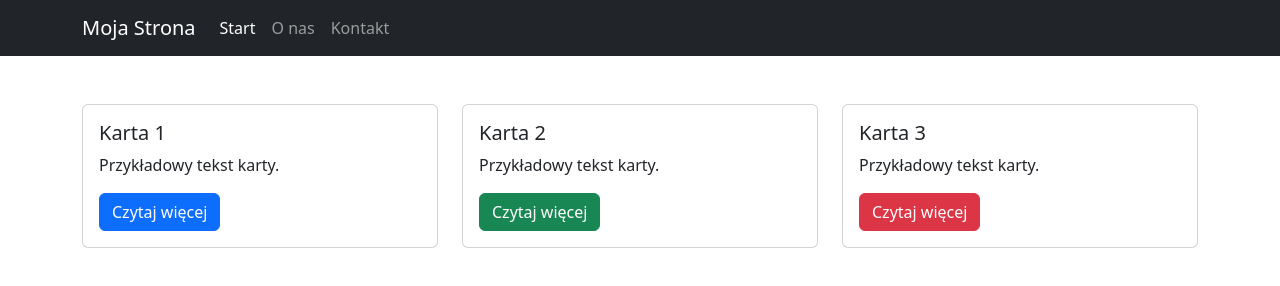
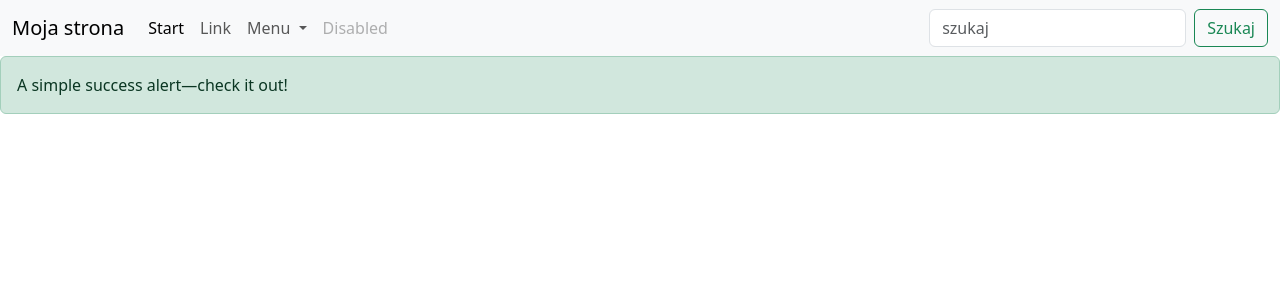
Before and after one commit to rtsikora/PK_GIK, a plain HTML site: page index.html in a window 1280 px wide. Drawn offline with nearby package versions, Linux system fonts and the light colour scheme.

Commit message:
Update index.html

```diff
--- a/index.html
+++ b/index.html
@@ -7,64 +7,49 @@
     <link href="https://cdn.jsdelivr.net/npm/bootstrap@5.3.3/dist/css/bootstrap.min.css" rel="stylesheet">
 </head>
 <body>
-    <!-- Navbar -->
-    <nav class="navbar navbar-expand-lg navbar-dark bg-dark">
-        <div class="container">
-            <a class="navbar-brand" href="#">Moja Strona</a>
-            <button class="navbar-toggler" type="button" data-bs-toggle="collapse" data-bs-target="#navbarNav">
+   <nav class="navbar navbar-expand-lg bg-body-tertiary">
+  <div class="container-fluid">
+    <a class="navbar-brand" href="#">Moja strona</a>
+    <button class="navbar-toggler" type="button" data-bs-toggle="collapse" data-bs-target="#navbarSupportedContent" aria-controls="navbarSupportedContent" aria-expanded="false" aria-label="Toggle navigation">
       <span class="navbar-toggler-icon"></span>
     </button>
-            <div class="collapse navbar-collapse" id="navbarNav">
-                <ul class="navbar-nav">
+    <div class="collapse navbar-collapse" id="navbarSupportedContent">
+      <ul class="navbar-nav me-auto mb-2 mb-lg-0">
         <li class="nav-item">
-                        <a class="nav-link active" href="#">Start</a>
+          <a class="nav-link active" aria-current="page" href="#">Start</a>
         </li>
         <li class="nav-item">
-                        <a class="nav-link" href="#">O nas</a>
+          <a class="nav-link" href="#">Link</a>
+        </li>
+        <li class="nav-item dropdown">
+          <a class="nav-link dropdown-toggle" href="#" role="button" data-bs-toggle="dropdown" aria-expanded="false">
+            Menu
+          </a>
+          <ul class="dropdown-menu">
+            <li><a class="dropdown-item" href="#">element 1</a></li>
+            <li><a class="dropdown-item" href="#">element 2</a></li>
+            <li><hr class="dropdown-divider"></li>
+            <li><a class="dropdown-item" href="#">Inny element</a></li>
+          </ul>
         </li>
         <li class="nav-item">
-                        <a class="nav-link" href="#">Kontakt</a>
+          <a class="nav-link disabled" aria-disabled="true">Disabled</a>
         </li>
       </ul>
+      <form class="d-flex" role="search">
+        <input class="form-control me-2" type="search" placeholder="szukaj" aria-label="szukaj">
+        <button class="btn btn-outline-success" type="submit">Szukaj</button>
+      </form>
     </div>
   </div>
 </nav>
 
-    <!-- Główna treść -->
-    <div class="container mt-5">
-        <!-- Alert -->
+<div class="alert alert-success" role="alert">
+  A simple success alert—check it out!
+</div>
 
-        <!-- Karty -->
-        <div class="row">
-            <div class="col-md-4">
-                <div class="card">
-                    <div class="card-body">
-                        <h5 class="card-title">Karta 1</h5>
-                        <p class="card-text">Przykładowy tekst karty.</p>
-                        <button class="btn btn-primary">Czytaj więcej</button>
-                    </div>
-                </div>
-            </div>
-            <div class="col-md-4">
-                <div class="card">
-                    <div class="card-body">
-                        <h5 class="card-title">Karta 2</h5>
-                        <p class="card-text">Przykładowy tekst karty.</p>
-                        <button class="btn btn-success">Czytaj więcej</button>
-                    </div>
-                </div>
-            </div>
-            <div class="col-md-4">
-                <div class="card">
-                    <div class="card-body">
-                        <h5 class="card-title">Karta 3</h5>
-                        <p class="card-text">Przykładowy tekst karty.</p>
-                        <button class="btn btn-danger">Czytaj więcej</button>
-                    </div>
-                </div>
-            </div>
-        </div>
-    </div>
+
+
 
     <script src="https://cdn.jsdelivr.net/npm/bootstrap@5.3.3/dist/js/bootstrap.bundle.min.js"></script>
 </body>
```
Lines whose indentation alone changed are shown as unchanged.
